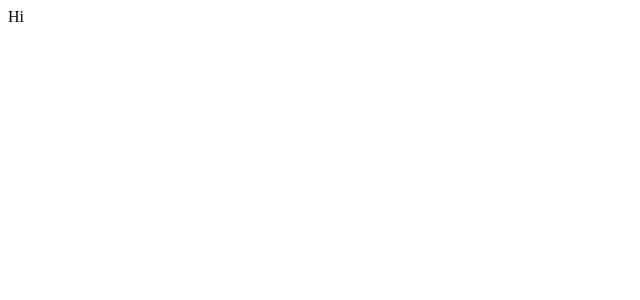
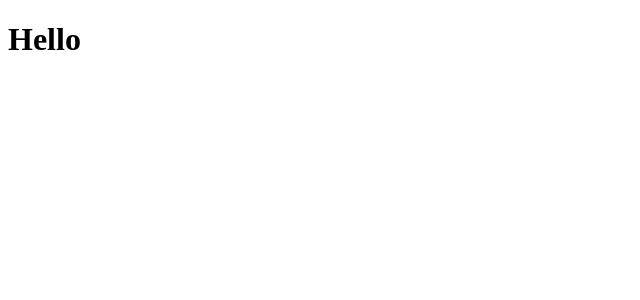
Before and after one commit to francisBae/nextjs-intro, a Next.js app: page / in a window 1280 px wide. Shown: the top 300 px of the page, without its empty margins (0-640 px from the left). Built offline with nearby package versions, Linux system fonts and the light colour scheme.

Commit message:
1.1 Pages

```diff
--- a/pages/index.js
+++ b/pages/index.js
@@ -1,3 +1,7 @@
 export default function Home() {
-    return "Hi"
+  return (
+    <div>
+      <h1>Hello</h1>
+    </div>
+  );
 }
```
Also changed, not shown: .prettierrc.yaml (added), 1 other file (tests, documents, lock files or other folders).
